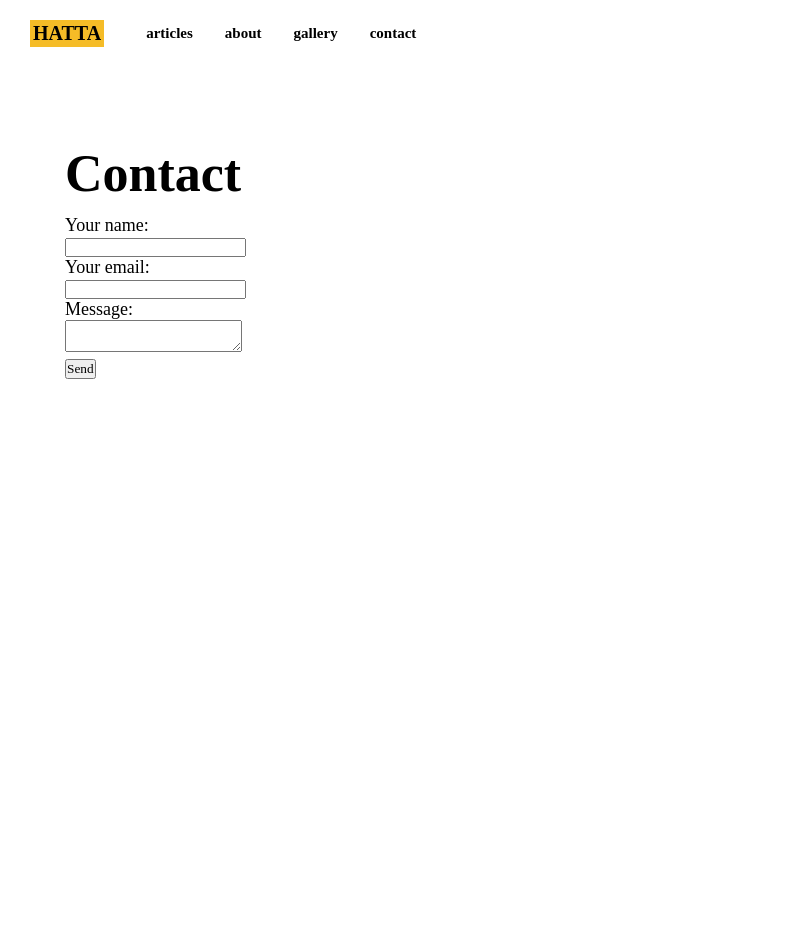
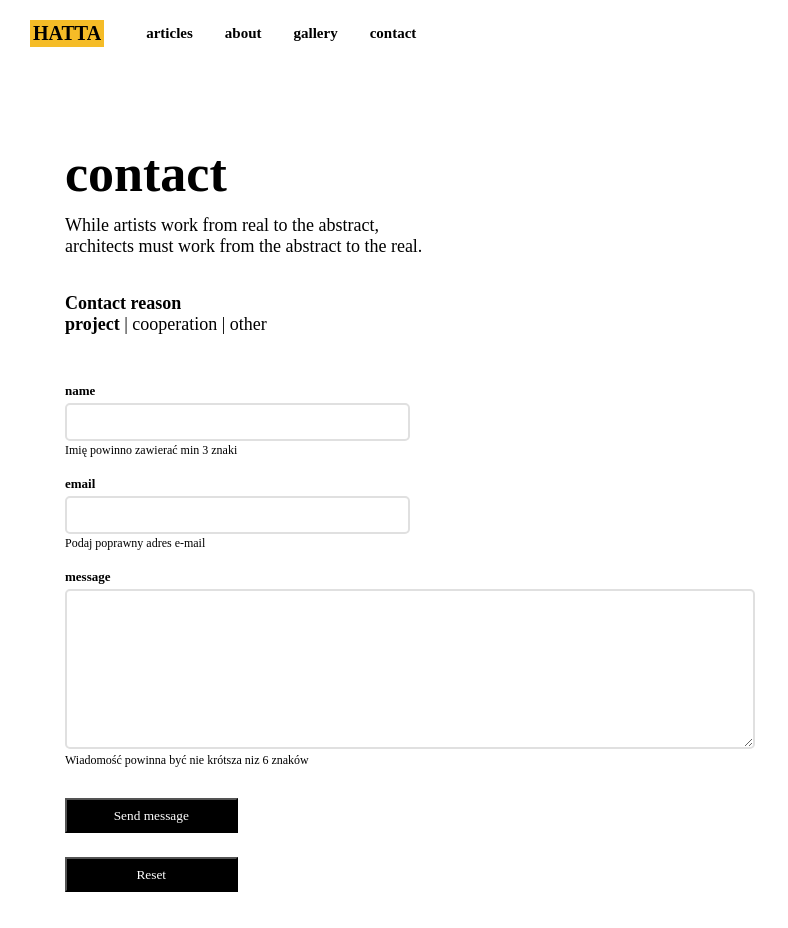
Before and after one commit to opcja/hatta, a Gatsby site: page /contact in a window 1280 px wide. Shown: the whole page, without its empty margins (0-788 px from the left). Before the commit the page ends 800 px from the top, so only its background shows below. Built offline with nearby package versions, Linux system fonts and the light colour scheme; Gatsby itself is replaced by a stand-in of ours.

Commit message:
Add contact form

```diff
--- a/package.json
+++ b/package.json
@@ -11,6 +11,7 @@
     "datocms-html-to-structured-text": "^2.0.1",
     "datocms-structured-text-to-dom-nodes": "^2.0.1",
     "dotenv": "^16.0.0",
+    "formik": "^2.2.9",
     "gatsby": "^4.7.1",
     "gatsby-plugin-gatsby-cloud": "^4.7.0",
     "gatsby-plugin-google-fonts-v2": "^1.0.0",
@@ -31,7 +32,8 @@
     "react-dom": "^17.0.1",
     "react-helmet": "^6.1.0",
     "slugify": "^1.6.5",
-    "styled-components": "^5.3.3"
+    "styled-components": "^5.3.3",
+    "yup": "^0.32.11"
   },
   "devDependencies": {
     "prettier": "^2.5.1"
--- a/src/pages/contact.js
+++ b/src/pages/contact.js
@@ -1,78 +1,332 @@
 import React from "react"
+import ReactDOM from "react-dom"
+import {
+  Formik,
+  useField,
+  Form,
+  ErrorMessage,
+  useFormik,
+  FormikProvider,
+} from "formik"
+import * as Yup from "yup"
 import { navigate } from "gatsby-link"
+import styled from "styled-components"
 
-function encode(data) {
-  return Object.keys(data)
-    .map(key => encodeURIComponent(key) + "=" + encodeURIComponent(data[key]))
-    .join("&")
+// function encode(data) {
+//   return Object.keys(data)
+//     .map(key => encodeURIComponent(key) + "=" + encodeURIComponent(data[key]))
+//     .join("&")
+// }
+
+// export default function Contact() {
+//   const [state, setState] = React.useState({})
+
+//   const handleChange = e => {
+//     setState({ ...state, [e.target.name]: e.target.value })
+//   }
+
+//   const handleSubmit = e => {
+//     e.preventDefault()
+//     const form = e.target
+//     fetch("/", {
+//       method: "POST",
+//       headers: { "Content-Type": "application/x-www-form-urlencoded" },
+//       body: encode({
+//         "form-name": form.getAttribute("name"),
+//         ...state,
+//       }),
+//     })
+//       .then(() => navigate(form.getAttribute("action")))
+//       .catch(error => alert(error))
+//   }
+
+//   return (
+//     <>
+//       <h1>Contact</h1>
+//       <form
+//         name="contact"
+//         method="post"
+//         action="/thanks/"
+//         data-netlify="true"
+//         data-netlify-honeypot="bot-field"
+//         onSubmit={handleSubmit}
+//       >
+//         {/* The `form-name` hidden field is required to support form submissions without JavaScript */}
+//         <input type="hidden" name="form-name" value="contact" />
+//         <p hidden>
+//           <label>
+//             Don’t fill this out:{" "}
+//             <input name="bot-field" onChange={handleChange} />
+//           </label>
+//         </p>
+//         <p>
+//           <label>
+//             Your name:
+//             <br />
+//             <input type="text" name="name" onChange={handleChange} />
+//           </label>
+//         </p>
+//         <p>
+//           <label>
+//             Your email:
+//             <br />
+//             <input type="email" name="email" onChange={handleChange} />
+//           </label>
+//         </p>
+//         <p>
+//           <label>
+//             Message:
+//             <br />
+//             <textarea name="message" onChange={handleChange} />
+//           </label>
+//         </p>
+//         <p>
+//           <button type="submit">Send</button>
+//         </p>
+//       </form>
+//     </>
+//   )
+// }
+
+const Describtion = styled.p`
+  width: 32%;
+  margin-bottom: 36px;
+`
+
+const StyledForm = styled(Form)`
+  display: flex;
+  flex-direction: column;
+  width: 50%;
+  margin: 36px 0;
+
+  .form-control {
+    width: 60%;
   }
 
-export default function Contact() {
-  const [state, setState] = React.useState({})
-
-  const handleChange = e => {
-    setState({ ...state, [e.target.name]: e.target.value })
+  .form-control.valid input,
+  .form-control.valid input:focus,
+  .form-control.valid textarea,
+  .form-control.valid textarea:focus {
+    border-color: green;
   }
 
-  const handleSubmit = e => {
-    e.preventDefault()
-    const form = e.target
-    fetch("/", {
-      method: "POST",
-      headers: { "Content-Type": "application/x-www-form-urlencoded" },
-      body: encode({
-        "form-name": form.getAttribute("name"),
-        ...state,
+  .form-control.valid .feedback {
+    color: green;
+  }
+
+  .form-control.invalid input,
+  .form-control.invalid input:focus,
+  .form-control.invalid textarea,
+  .form-control.invalid textarea:focus {
+    border-color: red;
+  }
+
+  .form-control.invalid .feedback {
+    color: red;
+  }
+
+  .form-control.textarea-field {
+    width: 120%;
+  }
+
+  .text-xs {
+    font-size: 12px;
+    margin-bottom: 6px;
+  }
+
+  .label-box {
+    display: flex;
+    justify-content: space-between;
+
+    margin-bottom: 4px;
+    margin-top: 12px;
+  }
+
+  .feedback {
+    font-size: 12px;
+  }
+
+  label {
+    font-weight: 600;
+    font-size: 13px;
+  }
+
+  input {
+    width: 100%;
+    height: 38px;
+    padding-left: 4px;
+    margin-bottom: 2px;
+    font-size: 16px;
+  }
+
+  input,
+  textarea {
+    border: 2px solid #e0e0e0;
+    border-radius: 5px;
+  }
+
+  input:focus,
+  textarea:focus {
+    outline: transparent;
+    border: 2px solid #2196f3;
+  }
+
+  input:focus:hover,
+  textarea:focus:hover {
+    border: 2px solid #2196f3;
+  }
+
+  input:hover,
+  textarea:hover {
+    border-color: #bdbdbd;
+  }
+
+  textarea {
+    height: 160px;
+    width: 100%;
+    padding: 4px;
+    font-size: 16px;
+  }
+
+  button {
+    margin-top: 24px;
+    height: 35px;
+    width: 30%;
+    color: white;
+    background-color: black;
+  }
+`
+
+// const StyledErrorMessage = styled(ErrorMessage)`
+//   color: red;
+// `
+
+// const TestField = styled(Field)`
+//   border-color: ${({ isValidation }) => (isValidation ? "black" : "green")};
+// `
+
+const sleep = ms => new Promise(r => setTimeout(r, ms))
+
+const TextInputLiveFeedback = ({ label, helpText, ...props }) => {
+  const [field, meta] = useField(props)
+
+  // Show inline feedback if EITHER
+  // - the input is focused AND value is longer than 2 characters
+  // - or, the has been visited (touched === true)
+  const [didFocus, setDidFocus] = React.useState(false)
+  const handleFocus = () => setDidFocus(true)
+  const showFeedback =
+    (!!didFocus && field.value.trim().length > 2) || meta.touched
+
+  return (
+    <div
+      className={
+        `${props.as ? `${props.as}-field ` : ""}` +
+        `form-control ${showFeedback ? (meta.error ? "invalid" : "valid") : ""}`
+      }
+    >
+      <div className="label-box flex items-center space-between">
+        <label htmlFor={props.id}>{label}</label>{" "}
+        {showFeedback ? (
+          <div
+            id={`${props.id}-feedback`}
+            aria-live="polite"
+            className="feedback text-sm"
+          >
+            {meta.error ? meta.error : "✓"}
+          </div>
+        ) : null}
+      </div>
+      {props.as ? (
+        <textarea
+          {...props}
+          {...field}
+          aria-describedby={`${props.id}-feedback ${props.id}-help`}
+          onFocus={handleFocus}
+        />
+      ) : (
+        <input
+          {...props}
+          {...field}
+          aria-describedby={`${props.id}-feedback ${props.id}-help`}
+          onFocus={handleFocus}
+        />
+      )}
+
+      <div className="text-xs" id={`${props.id}-help`} tabIndex="-1">
+        {helpText}
+      </div>
+    </div>
+  )
+}
+
+const SignupForm = () => {
+  const formik = useFormik({
+    initialValues: { name: "", email: "", message: "" },
+    onSubmit: async values => {
+      await sleep(500)
+      alert(JSON.stringify(values, null, 2))
+    },
+    validationSchema: Yup.object({
+      name: Yup.string()
+        .min(3, "Must be 15 characters or less")
+        .required("Required")
+        .matches(
+          /^[a-zA-Z0-9]+$/,
+          "Cannot contain special characters or spaces"
+        ),
+      email: Yup.string().email("Invalid email address").required("Required"),
+      message: Yup.string()
+        .min(12, "Wiadomośc nie może byc krótsza niż 12 znaków")
+        .required("Required"),
     }),
   })
-      .then(() => navigate(form.getAttribute("action")))
-      .catch(error => alert(error))
-  }
 
   return (
     <>
-      <h1>Contact</h1>
-      <form
-        name="contact"
-        method="post"
-        action="/thanks/"
-        data-netlify="true"
-        data-netlify-honeypot="bot-field"
-        onSubmit={handleSubmit}
-      >
-        {/* The `form-name` hidden field is required to support form submissions without JavaScript */}
-        <input type="hidden" name="form-name" value="contact" />
-        <p hidden>
-          <label>
-            Don’t fill this out:{" "}
-            <input name="bot-field" onChange={handleChange} />
-          </label>
+      <h1>contact</h1>
+      <Describtion>
+        While artists work from real to the abstract, architects must work from
+        the abstract to the real.{" "}
+      </Describtion>
+      <p>
+        <strong>Contact reason</strong>
       </p>
       <p>
-          <label>
-            Your name:
-            <br />
-            <input type="text" name="name" onChange={handleChange} />
-          </label>
+        <strong>project</strong> | cooperation | other
       </p>
-        <p>
-          <label>
-            Your email:
-            <br />
-            <input type="email" name="email" onChange={handleChange} />
-          </label>
-        </p>
-        <p>
-          <label>
-            Message:
-            <br />
-            <textarea name="message" onChange={handleChange} />
-          </label>
-        </p>
-        <p>
-          <button type="submit">Send</button>
-        </p>
-      </form>
+      <FormikProvider value={formik}>
+        <StyledForm data-netlify="true" data-netlify-honeypot="bot-field">
+          <TextInputLiveFeedback
+            label="name"
+            id="name"
+            helpText="Imię powinno zawierać min 3 znaki"
+            name="name"
+            type="text"
+          />
+          <TextInputLiveFeedback
+            label="email"
+            id="email"
+            helpText="Podaj poprawny adres e-mail"
+            name="email"
+            type="text"
+          />
+
+          <TextInputLiveFeedback
+            as="textarea"
+            label="message"
+            id="message"
+            helpText="Wiadomość powinna być nie krótsza niz 6 znaków"
+            name="message"
+            type="text"
+          />
+
+          <button type="submit">Send message</button>
+          <button type="reset">Reset</button>
+        </StyledForm>
+      </FormikProvider>
     </>
   )
 }
+
+export default SignupForm
```
Also changed, not shown: 1 other file. Lines whose indentation alone changed are shown as unchanged.
